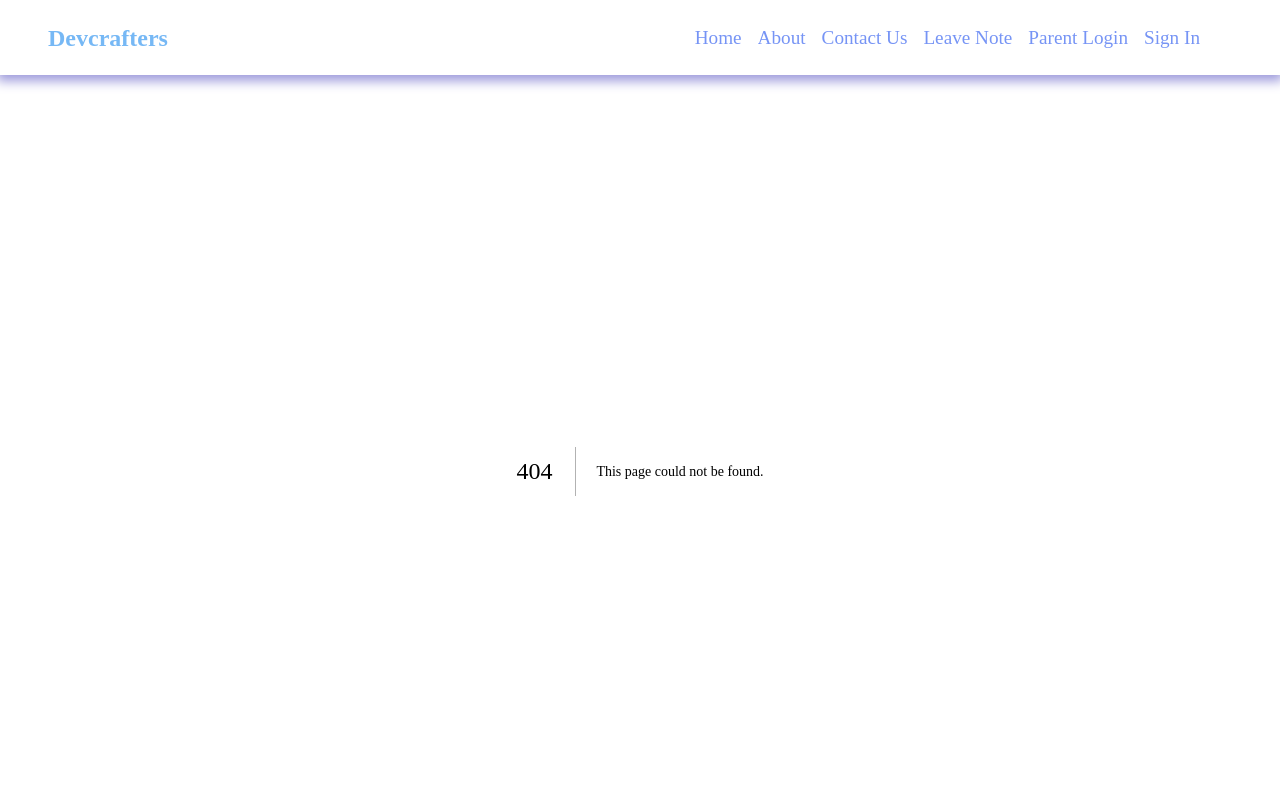
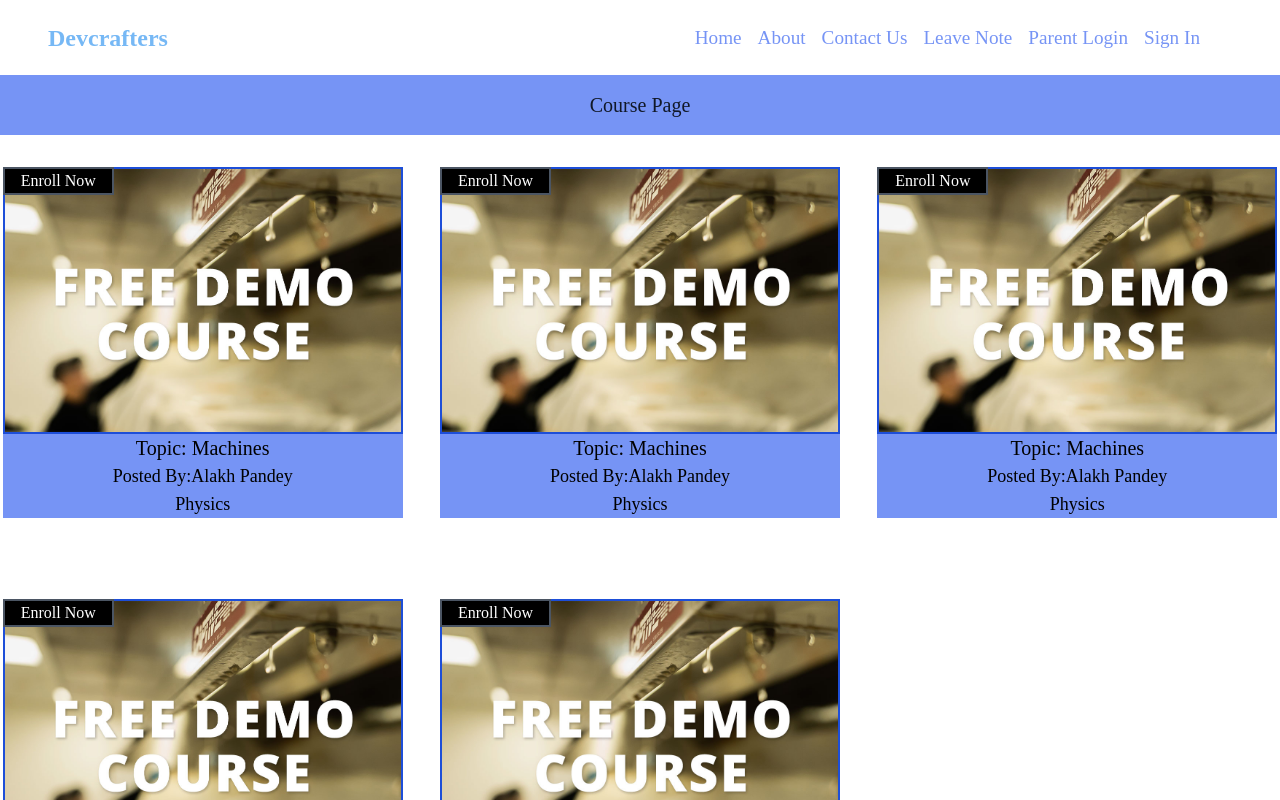
Before and after one commit to MOHIT-PANDEY215/Devcrafters, a Next.js app in the folder client/: page /course/course in a window 1280 px wide. Before the commit this address had no page. Shown: the top 800 px of the page. Built offline with nearby package versions, Linux system fonts and the light colour scheme.

Commit message:
added course page

```diff
--- /dev/null
+++ b/client/src/lib/data/couseData.js
@@ -0,0 +1,37 @@
+export const CourseData =[
+    {
+        imageSrc:'/assets/demo.jpg',
+        title:'Machines',
+        lazyImageSrc:'/assets/demo.jpg',
+        subject:'Physics',
+        teacher:'Alakh Pandey'
+    },
+    {
+        imageSrc:'/assets/demo.jpg',
+        title:'Machines',
+        lazyImageSrc:'/assets/demo.jpg',
+        subject:'Physics',
+        teacher:'Alakh Pandey'
+    },
+    {
+        imageSrc:'/assets/demo.jpg',
+        title:'Machines',
+        lazyImageSrc:'/assets/demo.jpg',
+        subject:'Physics',
+        teacher:'Alakh Pandey'
+    },
+    {
+        imageSrc:'/assets/demo.jpg',
+        title:'Machines',
+        lazyImageSrc:'/assets/demo.jpg',
+        subject:'Physics',
+        teacher:'Alakh Pandey'
+    },
+    {
+        imageSrc:'/assets/demo.jpg',
+        title:'Machines',
+        lazyImageSrc:'/assets/demo.jpg',
+        subject:'Physics',
+        teacher:'Alakh Pandey'
+    },
+]
--- /dev/null
+++ b/client/src/pages/components/card/CourseCard.jsx
@@ -0,0 +1,30 @@
+import Image from 'next/image'
+import React from 'react'
+
+const CourseCard = ({imageSrc,title,lazyImageSrc,subject,teacher}) => {
+  return (
+    <div className='w-[400px] h-[400px] relative flex flex-col cursor-pointer'>
+        <div className="absolute border-2 border-gray-600 z-50 bg-black text-white px-4">
+            <button>Enroll Now</button>
+        </div>
+      <div className="z-10 w-full text-center h-2/3 mb-18 overflow-hidden relative border-2 border-blue-700 flex items-center justify-center">
+        <Image
+          className="z-10  object-cover object-top w-3/5 h-3/5"
+          src={imageSrc}
+          alt={title}
+          fill
+          placeholder="blur"
+          blurDataURL={lazyImageSrc?lazyImageSrc:imageSrc}
+        />
+      </div>
+      <div className='flex flex-col bg-[#7694f5] text-center'>
+
+      <h2 className='text-xl'>Topic: {title}</h2>
+      <h3 className='text-lg'>Posted By:{teacher}</h3>
+      <p className='text-lg'>{subject}</p>
+      </div>
+    </div>
+  )
+}
+
+export default CourseCard
--- /dev/null
+++ b/client/src/pages/components/card/CourseCard.module.css
@@ -0,0 +1,6 @@
+.courseCard{
+    display: grid;
+    grid-template-columns: repeat(auto-fit,minmax(400px,1fr));
+    gap: 2rem;
+    justify-items: center;
+}
--- /dev/null
+++ b/client/src/pages/course/course.js
@@ -0,0 +1,33 @@
+import React from 'react'
+import CourseCard from '../components/card/CourseCard'
+import { CourseData } from '@/lib/data/couseData'
+import style from'@/pages/components/card/CourseCard.module.css'
+
+const course = () => {
+  return (
+    <main>
+      <section className='flex bg-[#7694f5] w-full mb-8 justify-center'>
+        <h1 className='text-xl text-gray-900 py-4'>Course Page</h1>
+      </section>
+      <div className={`grid ${style.courseCard} gap-8`}>
+
+      {
+          CourseData.map((elem)=>{
+              return(
+
+                  <CourseCard
+                  imageSrc={elem.imageSrc}
+                  lazyImageSrc={elem.lazyImageSrc}
+                  title={elem.title}
+                  subject={elem.subject}
+                  teacher={elem.teacher}
+                  />
+                  )
+                })
+            }
+    </div>
+    </main>
+  )
+}
+
+export default course
--- a/client/src/pages/index.js
+++ b/client/src/pages/index.js
@@ -1,3 +1,4 @@
+import Link from 'next/link'
 import Main from './components/home/Main'
 import Head from 'next/head'
 
@@ -7,6 +8,7 @@ export default function Home() {
     <Head>
       <title>Devcrafters</title>
     </Head>
+    <button><Link href='/course/course'>course</Link></button>
     <Main/>
     </>
   )
--- a/client/src/styles/globals.css
+++ b/client/src/styles/globals.css
@@ -21,7 +21,7 @@
     margin: 0;
     box-sizing: border-box;
     font-family: 'Poppins';
-    overflow: hidden;
+    /* overflow: hidden; */
 }
 
 body {
```
Also changed, not shown: client/public/assets/demo.jpg (added).
